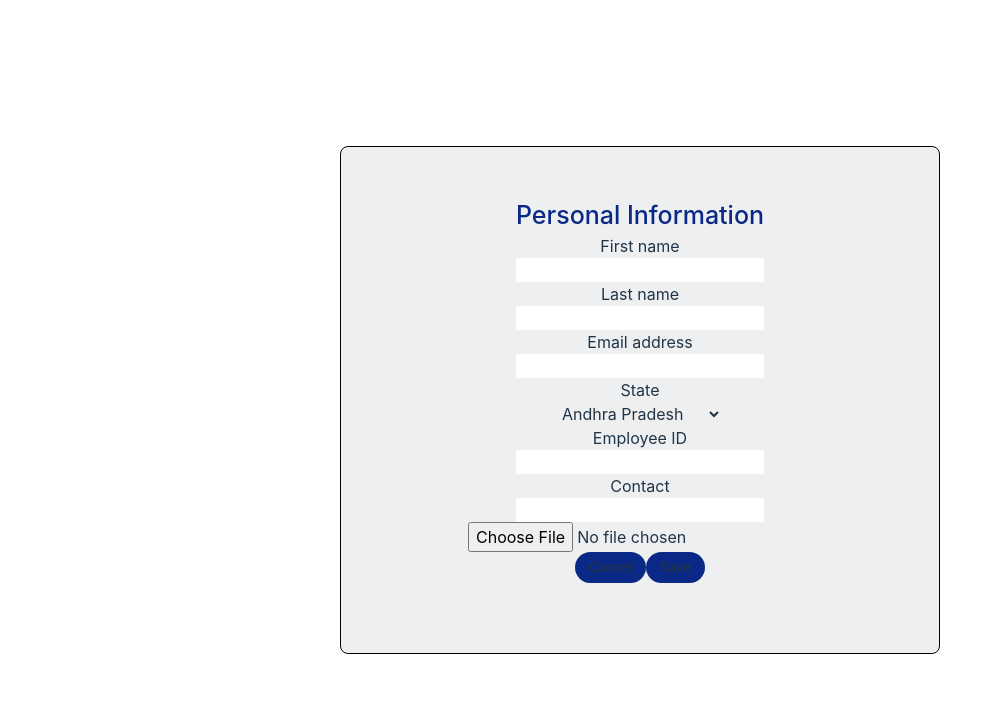
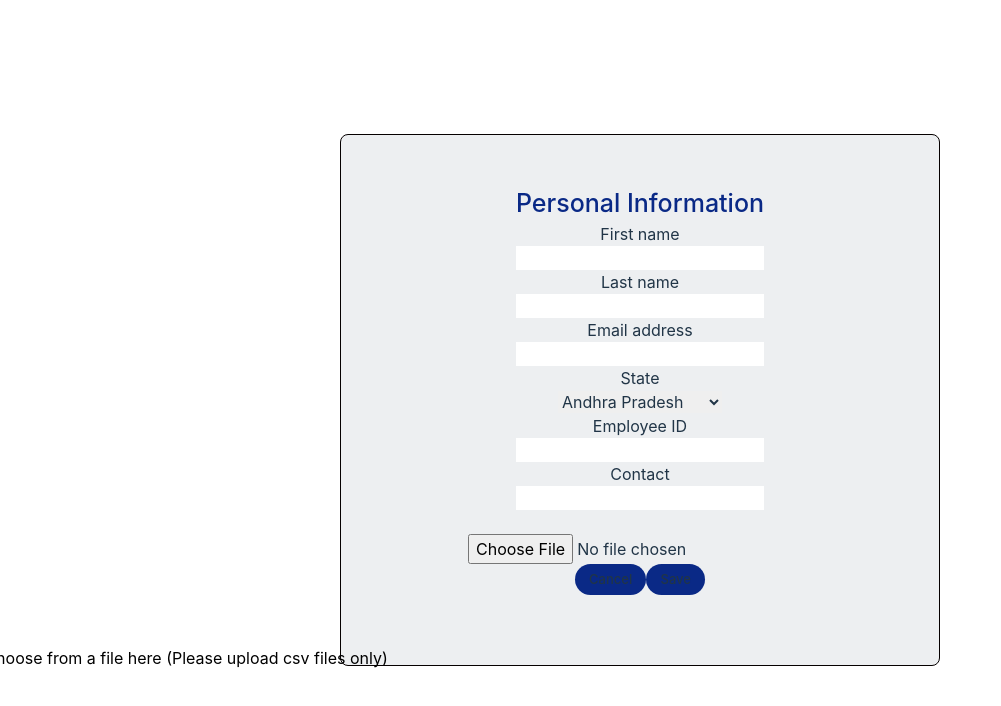
Before and after one commit to harshtalrejaa/RIL_Internship_Project, a React (Vite) app in the folder my-project/: page /1/1 in a window 1280 px wide. Shown: the top 706 px of the page, without its empty margins (0-1001 px from the left). Built offline with nearby package versions, Linux system fonts and the light colour scheme.

Commit message:
fORM CSS

```diff
--- a/my-project/src/components/FormBuilder/FormBuilder.css
+++ b/my-project/src/components/FormBuilder/FormBuilder.css
@@ -3,7 +3,7 @@
     border: 1px solid hsl(0, 100%, 1%);
     border-radius: 8px;
     max-width: 600px;
-    max-height: 700px;
+    max-height: 720px;
     margin: 0 auto;
     margin-bottom: 33px;
     margin-top: 33px;
@@ -15,3 +15,11 @@
     font-size: 25px;
     font-weight: 500;
 }
+
+.choose{
+    color: black;
+    position: relative;
+    top: 17vh;
+    right: 58vh;
+    white-space: nowrap;
+}
--- a/my-project/src/components/FormBuilder/FormBuilder.jsx
+++ b/my-project/src/components/FormBuilder/FormBuilder.jsx
@@ -110,7 +110,7 @@ function FormBuilder() {
                   autoComplete="given-name"
                   value={formData.firstName}
                   onChange={handleChange}
-                  className="block w-full rounded-md border-0 py-1.5 text-black-900 shadow-sm ring-1 ring-inset ring-gray-300 placeholder:text-white-400 focus:ring-2 focus:ring-inset focus:ring-indigo-600 sm:text-sm sm:leading-6"
+                  className="bg-white text-black block w-full rounded-md border-0 py-1.5 text-black-900 shadow-sm ring-1 ring-inset ring-gray-300 placeholder:text-white-400 focus:ring-2 focus:ring-inset focus:ring-indigo-600 sm:text-sm sm:leading-6"
                 />
               </div>
             </div>
@@ -126,7 +126,7 @@ function FormBuilder() {
                   autoComplete="family-name"
                   value={formData.lastName}
                   onChange={handleChange}
-                  className="block w-full rounded-md border-0 py-1.5 text-black-900 shadow-sm ring-1 ring-inset ring-gray-300 placeholder:text-white-400 focus:ring-2 focus:ring-inset focus:ring-indigo-600 sm:text-sm sm:leading-6"
+                  className="bg-white text-black block w-full rounded-md border-0 py-1.5 text-black-900 shadow-sm ring-1 ring-inset ring-gray-300 placeholder:text-white-400 focus:ring-2 focus:ring-inset focus:ring-indigo-600 sm:text-sm sm:leading-6"
                 />
               </div>
             </div>
@@ -142,7 +142,7 @@ function FormBuilder() {
                   autoComplete="email"
                   value={formData.email}
                   onChange={handleChange}
-                  className="block w-full rounded-md border-0 py-1.5 text-black-900 shadow-sm ring-1 ring-inset ring-gray-300 placeholder:text-white-400 focus:ring-2 focus:ring-inset focus:ring-indigo-600 sm:text-sm sm:leading-6"
+                  className="bg-white text-black block w-full rounded-md border-0 py-1.5 text-black-900 shadow-sm ring-1 ring-inset ring-gray-300 placeholder:text-white-400 focus:ring-2 focus:ring-inset focus:ring-indigo-600 sm:text-sm sm:leading-6"
                 />
               </div>
             </div>
@@ -157,7 +157,7 @@ function FormBuilder() {
                   autoComplete="state-name"
                   value={formData.state}
                   onChange={handleChange}
-                  className="block w-full rounded-md border-0 py-1.5 text-black-900 shadow-sm ring-1 ring-inset ring-gray-300 focus:ring-2 focus:ring-inset focus:ring-indigo-600 sm:max-w-xs sm:text-sm sm:leading-6"
+                  className="bg-white text-black block w-full rounded-md border-0 py-1.5 text-black-900 shadow-sm ring-1 ring-inset ring-gray-300 focus:ring-2 focus:ring-inset focus:ring-indigo-600 sm:max-w-xs sm:text-sm sm:leading-6"
                 >
                   <option>Andhra Pradesh</option>
                   <option>Arunachal Pradesh</option>
@@ -196,7 +196,7 @@ function FormBuilder() {
                   autoComplete="address-level2"
                   value={formData.employee}
                   onChange={handleChange}
-                  className="block w-full rounded-md border-0 py-1.5 text-black-900 shadow-sm ring-1 ring-inset ring-gray-300 placeholder:text-white-400 focus:ring-2 focus:ring-inset focus:ring-indigo-600 sm:text-sm sm:leading-6"
+                  className="bg-white text-black block w-full rounded-md border-0 py-1.5 text-black-900 shadow-sm ring-1 ring-inset ring-gray-300 placeholder:text-white-400 focus:ring-2 focus:ring-inset focus:ring-indigo-600 sm:text-sm sm:leading-6"
                 />
               </div>
             </div>
@@ -212,17 +212,17 @@ function FormBuilder() {
                   autoComplete="address-level1"
                   value={formData.contact}
                   onChange={handleChange}
-                  className="block w-full rounded-md border-0 py-1.5 text-black-900 shadow-sm ring-1 ring-inset ring-gray-300 placeholder:text-white-400 focus:ring-2 focus:ring-inset focus:ring-indigo-600 sm:text-sm sm:leading-6"
+                  className="bg-white text-black block w-full rounded-md border-0 py-1.5 text-black-900 shadow-sm ring-1 ring-inset ring-gray-300 placeholder:text-white-400 focus:ring-2 focus:ring-inset focus:ring-indigo-600 sm:text-sm sm:leading-6"
                 />
               </div>
             </div>
-
+            <div className='choose'>Or choose from a file here (Please upload csv files only)</div>
             {/* CSV File Upload */}
             <input
               type="file"
               accept=".csv"
               onChange={handleFileChange}
-              className="sm:col-span-6 mt-4"
+              className="sm:col-span-6 mt-11 text-black"
             />
           </div>
         </div>
```
